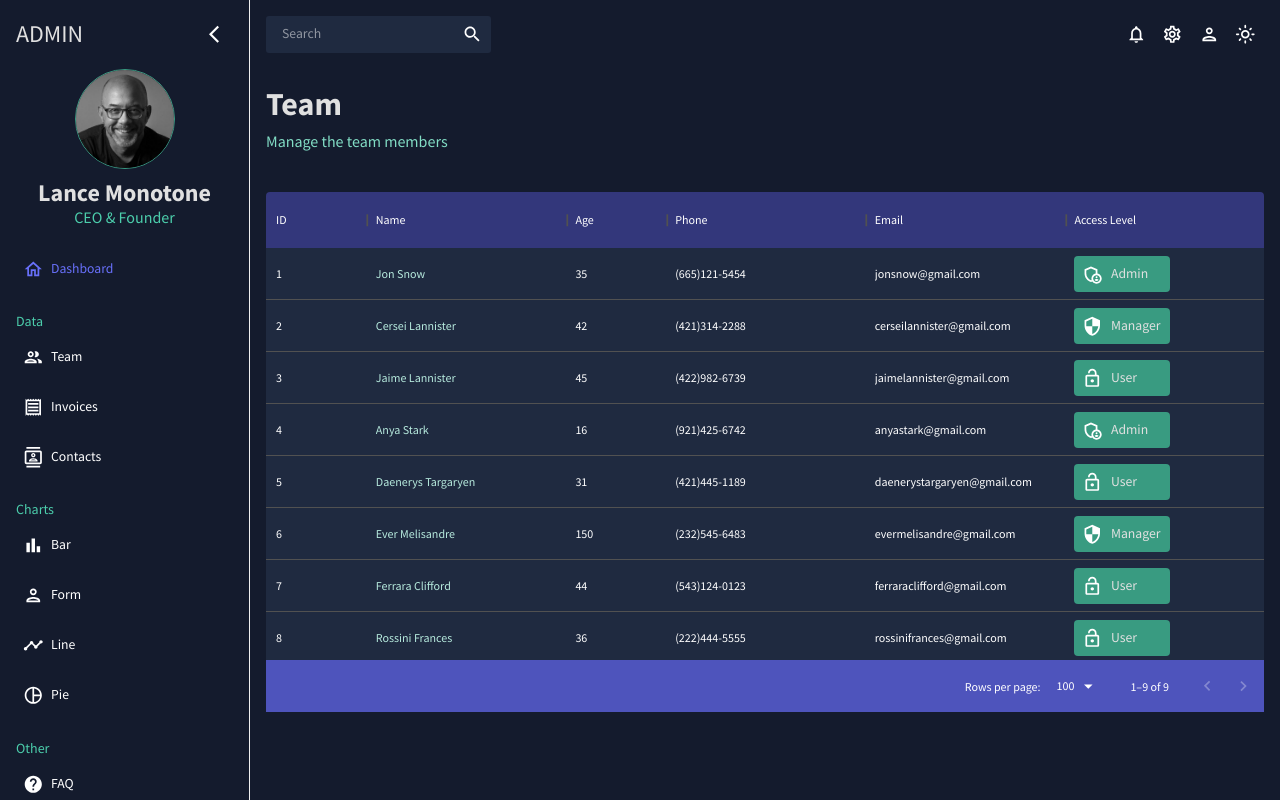
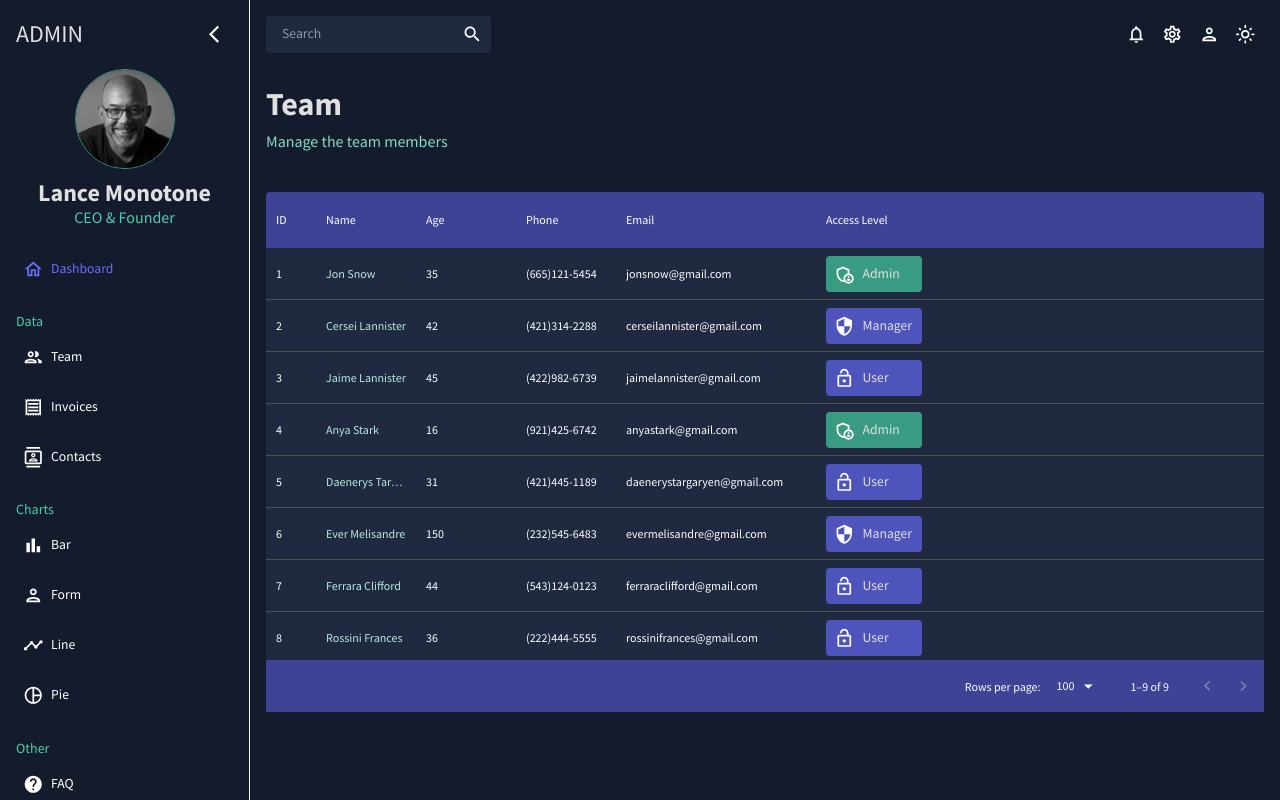
Before and after one commit to lancemonotone/react-dashboard, a React (Vite) app: page /team in a window 1280 px wide. Built offline with nearby package versions, Linux system fonts and the light colour scheme.

Commit message:
Tweaked styles of Contacts and Team tables.

```diff
--- a/src/scenes/contacts/Contacts.jsx
+++ b/src/scenes/contacts/Contacts.jsx
@@ -9,15 +9,15 @@ const Contacts = () => {
   const colors = tokens( theme.palette.mode )
 
   const columns = [
-    { field: 'id', headerName: 'ID', flex: 0.5 },
-    { field: 'registrarId', headerName: 'Registrar ID', flex: 1 },
-    { field: 'name', headerName: 'Name', flex: 1, cellClassName: 'name-column--cell' },
-    { field: 'age', headerName: 'Age', type: 'number', headerAlign: 'left', align: 'left', flex: 0.5 },
-    { field: 'phone', headerName: 'Phone', flex: 1 },
-    { field: 'email', headerName: 'Email', flex: 1 },
-    { field: 'address', headerName: 'Address', flex: 1 },
-    { field: 'city', headerName: 'City', flex: 1 },
-    { field: 'zipCode', headerName: 'Zip Code', flex: 1 },
+    { field: 'id', headerName: 'ID', width: 40 },
+    { field: 'registrarId', headerName: 'Registrar ID' },
+    { field: 'name', headerName: 'Name', cellClassName: 'name-column--cell' },
+    { field: 'age', headerName: 'Age', type: 'number', headerAlign: 'left', align: 'left' },
+    { field: 'phone', headerName: 'Phone' },
+    { field: 'email', headerName: 'Email' },
+    { field: 'address', headerName: 'Address' },
+    { field: 'city', headerName: 'City' },
+    { field: 'zipCode', headerName: 'Zip Code' },
   ]
 
   return (
@@ -36,7 +36,7 @@ const Contacts = () => {
                  color: colors.green[ 300 ],
                },
                '& .MuiDataGrid-columnHeaders': {
-                 backgroundColor: colors.blue[ 700 ],
+                 backgroundColor: colors.blue[ 800 ],
                  borderBlockEnd: 'none',
                },
                '& .MuiDataGrid-virtualScroller': {
@@ -44,7 +44,7 @@ const Contacts = () => {
                },
                '& .MuiDataGrid-footerContainer': {
                  borderBlockStart: 'none',
-                 backgroundColor: colors.blue[ 700 ],
+                 backgroundColor: colors.blue[ 800 ],
                },
                '& .MuiDataGrid-columnSeparator--sideRight': {
                  color: 'transparent !important',
--- a/src/scenes/team/Team.jsx
+++ b/src/scenes/team/Team.jsx
@@ -12,11 +12,10 @@ const Team = () => {
   const colors = tokens( theme.palette.mode )
 
   const columns = [
-    { field: 'id', headerName: 'ID', flex: 0.5 },
+    { field: 'id', headerName: 'ID', width: 40 },
     {
       field: 'name',
       headerName: 'Name',
-      flex: 1,
       cellClassName: 'name-column--cell',
     },
     {
@@ -25,23 +24,22 @@ const Team = () => {
       type: 'number',
       headerAlign: 'left',
       align: 'left',
-      flex: 0.5,
     },
     {
       field: 'phone',
       headerName: 'Phone',
-      flex: 1,
     },
     {
       field: 'email',
       headerName: 'Email',
-      flex: 1,
+      minWidth: 200,
     },
     {
       field: 'access',
       headerName: 'Access Level',
-      flex: 1,
-      align: 'left',
+      // align: 'center',
+      // headerAlign: 'center',
+      width: 150,
       renderCell: ( { row: { access } } ) => {
         return (
             <Box
@@ -52,9 +50,9 @@ const Team = () => {
                 justifyContent={ 'flex-start' }
                 borderRadius={ 1 }
                 backgroundColor={
-                  access === 'Admin'
-                      ? colors.green[ 500 ]
-                      : colors.green[ 700 ]
+                  access === 'admin'
+                      ? colors.green[ 700 ]
+                      : colors.blue[ 700 ]
                 }>
               { access === 'admin' && <AdminPanelSettingsOutlined/> }
               { access === 'manager' && <SecurityOutlined/> }
@@ -89,7 +87,7 @@ const Team = () => {
                  color: colors.green[ 300 ],
                },
                '& .MuiDataGrid-columnHeaders': {
-                 backgroundColor: colors.blue[ 900 ],
+                 backgroundColor: colors.blue[ 800 ],
                  borderBlockEnd: 'none',
                },
                '& .MuiDataGrid-virtualScroller': {
@@ -97,10 +95,10 @@ const Team = () => {
                },
                '& .MuiDataGrid-footerContainer': {
                  borderBlockStart: 'none',
-                 backgroundColor: colors.blue[ 700 ],
+                 backgroundColor: colors.blue[ 800 ],
                },
                '& .MuiDataGrid-columnSeparator--sideRight': {
-                 color: 'transparent',
+                 color: 'transparent !important',
                },
              } }>
           <DataGrid rows={ mockDataTeam } columns={ columns }/>
```
